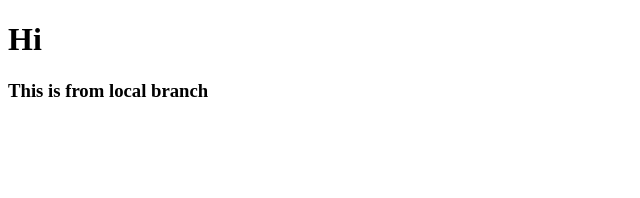
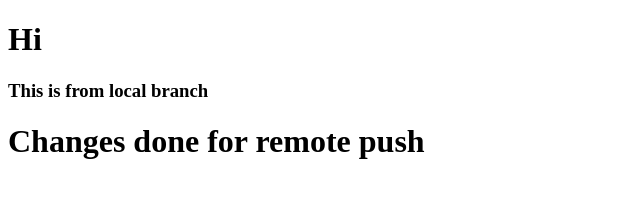
Before and after one commit to ram003prasath/Java, a plain HTML site: page index.html in a window 1280 px wide. Shown: the whole page, without its empty margins (0-640 px from the left). Drawn offline with Linux system fonts and the light colour scheme.

Commit message:
Changes for remote repo

```diff
--- a/index.html
+++ b/index.html
@@ -8,5 +8,6 @@
 <body>
     <h1>Hi</h1>
     <h3>This is from local branch</h3>
+    <h1>Changes done for remote push</h1>
 </body>
 </html>
```
